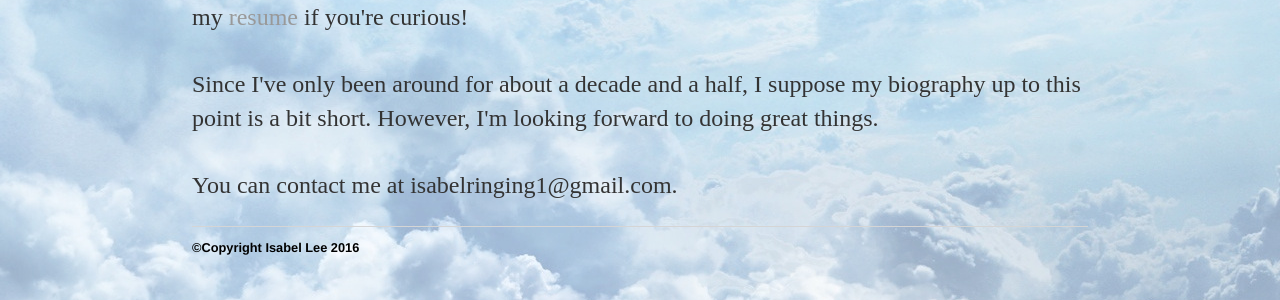
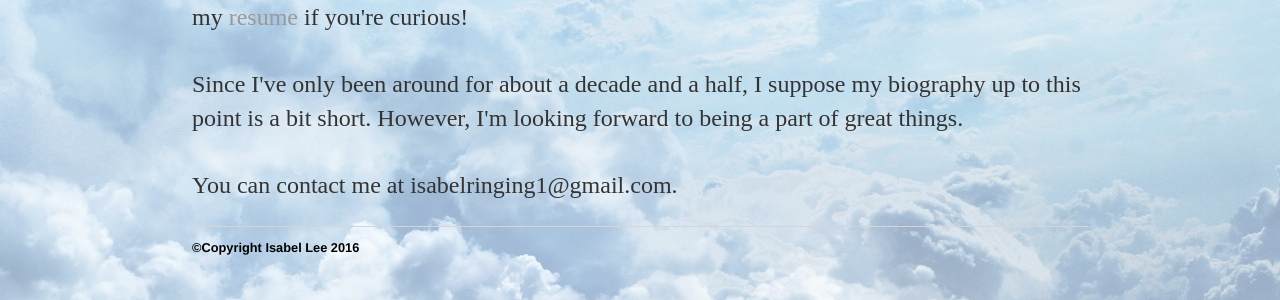
Before and after one commit to isabelringing1/old_website, a Jekyll site: the page built from index.html, in a window 1280 px wide. Shown: the part 717-1017 px from the top of the page. Built offline with Jekyll 4.4.1, drawn with Linux system fonts in a browser that asks for light colours.

Commit message:
Update index.html

```diff
--- a/index.html
+++ b/index.html
@@ -12,7 +12,7 @@ title: Isabel Lee
 	<br><br>
 	Currently, I'm a junior at the Illinois Mathematics and Science Academy in Aurora, Illinois. This probably goes without saying, but I do a lot of math and science. How much, you ask? Well, you can read all about that in my <a href="/resume">resume</a> if you're curious!
 	<br><br>
-	Since I've only been around for about a decade and a half, I suppose my biography up to this point is a bit short. However, I'm looking forward to doing great things.
+	Since I've only been around for about a decade and a half, I suppose my biography up to this point is a bit short. However, I'm looking forward to being a part of great things.
 	<br><br>
 	You can contact me at isabelringing1@gmail.com.</p>
 
```
